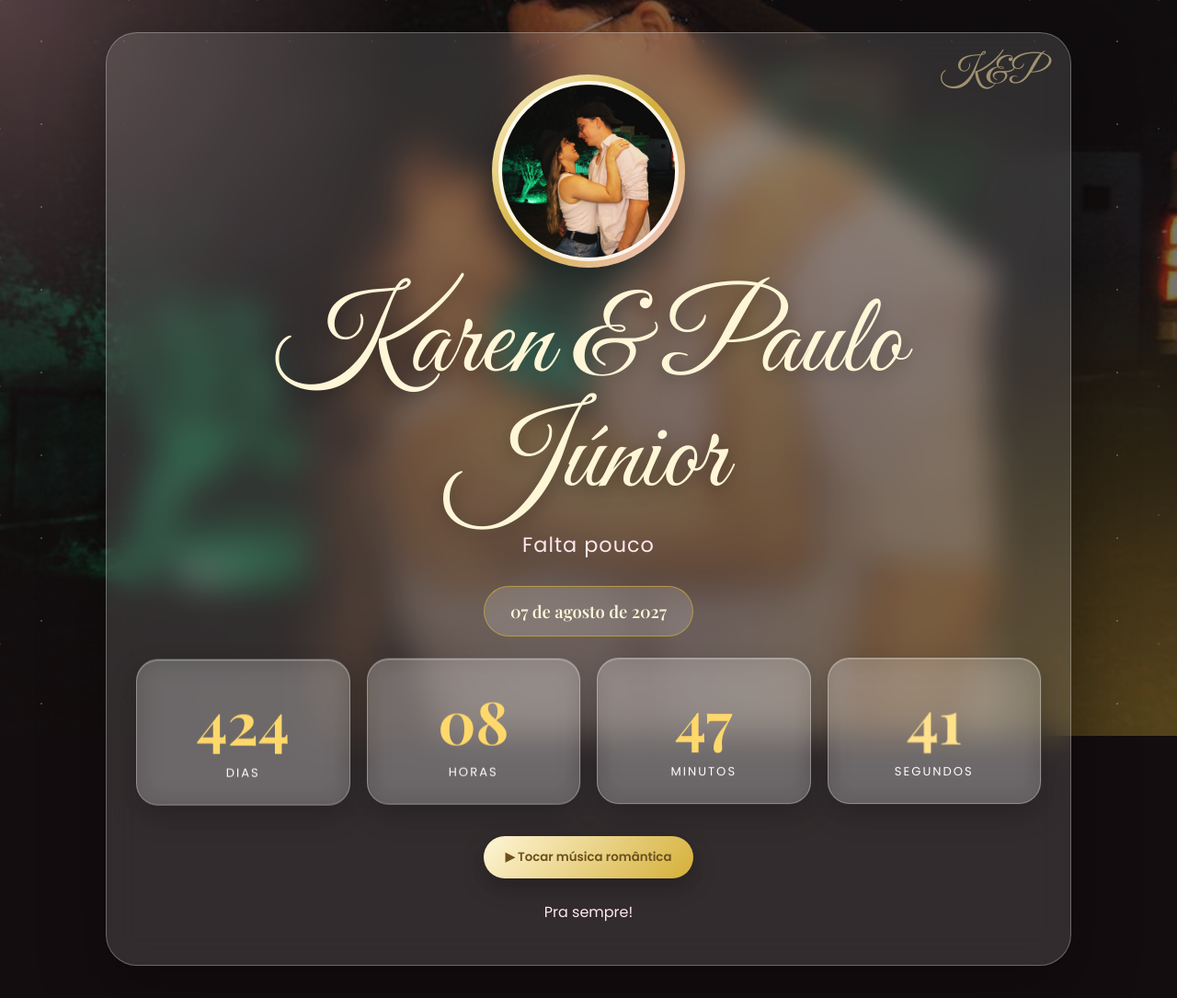
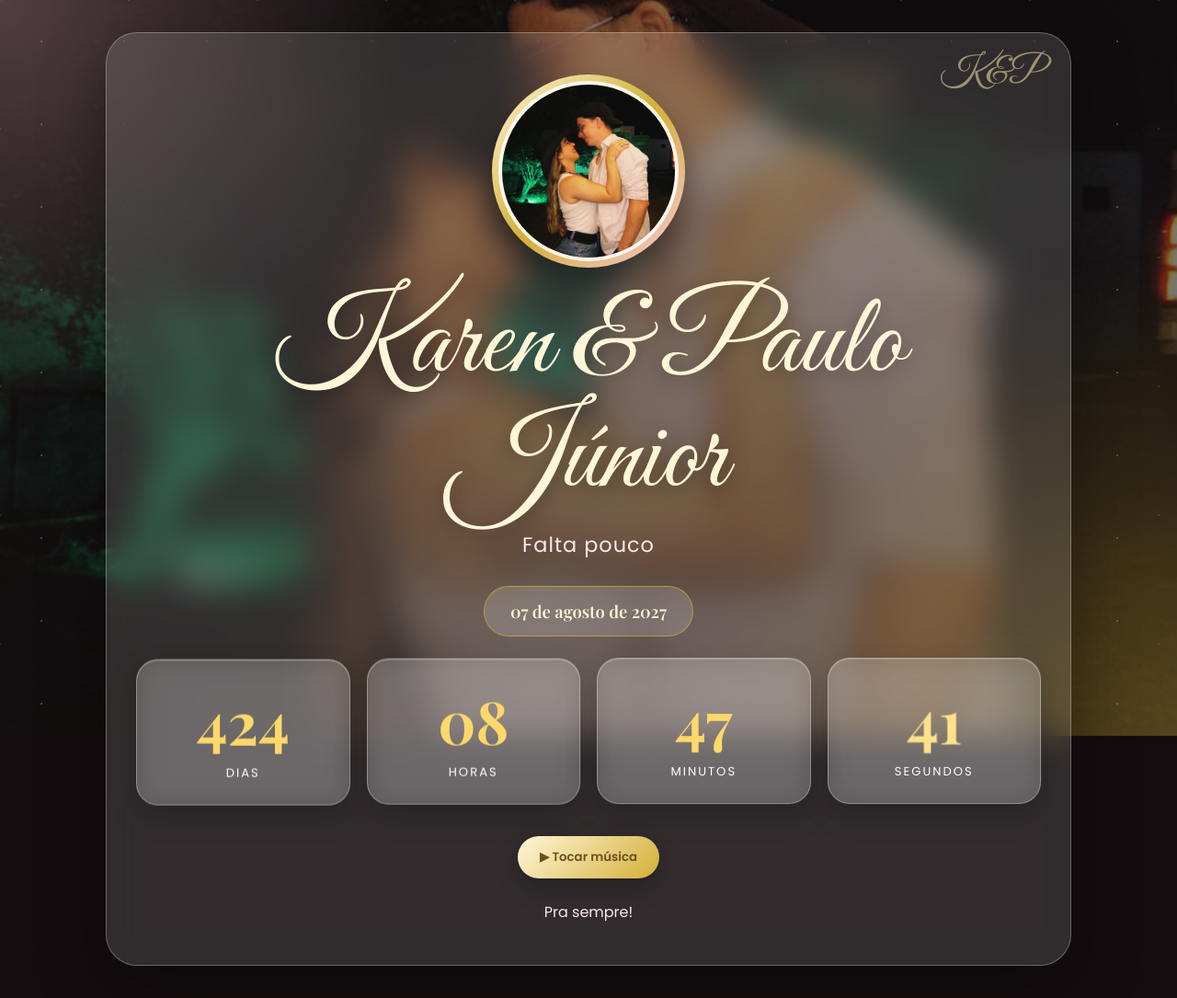
Before and after one commit to pauloojr/casamento-kp, a plain HTML site: page index.html in a window 1280 px wide. Shown: the whole page at 92% size. Drawn offline with nearby package versions, Linux system fonts and the light colour scheme.

Commit message:
Change button text

```diff
--- a/index.html
+++ b/index.html
@@ -269,7 +269,7 @@
       </div>
 
       <div class="music-control">
-        <button id="musicBtn">▶ Tocar música romântica</button>
+        <button id="musicBtn">▶ Tocar música</button>
       </div>
 
       <audio id="music" loop>
```
